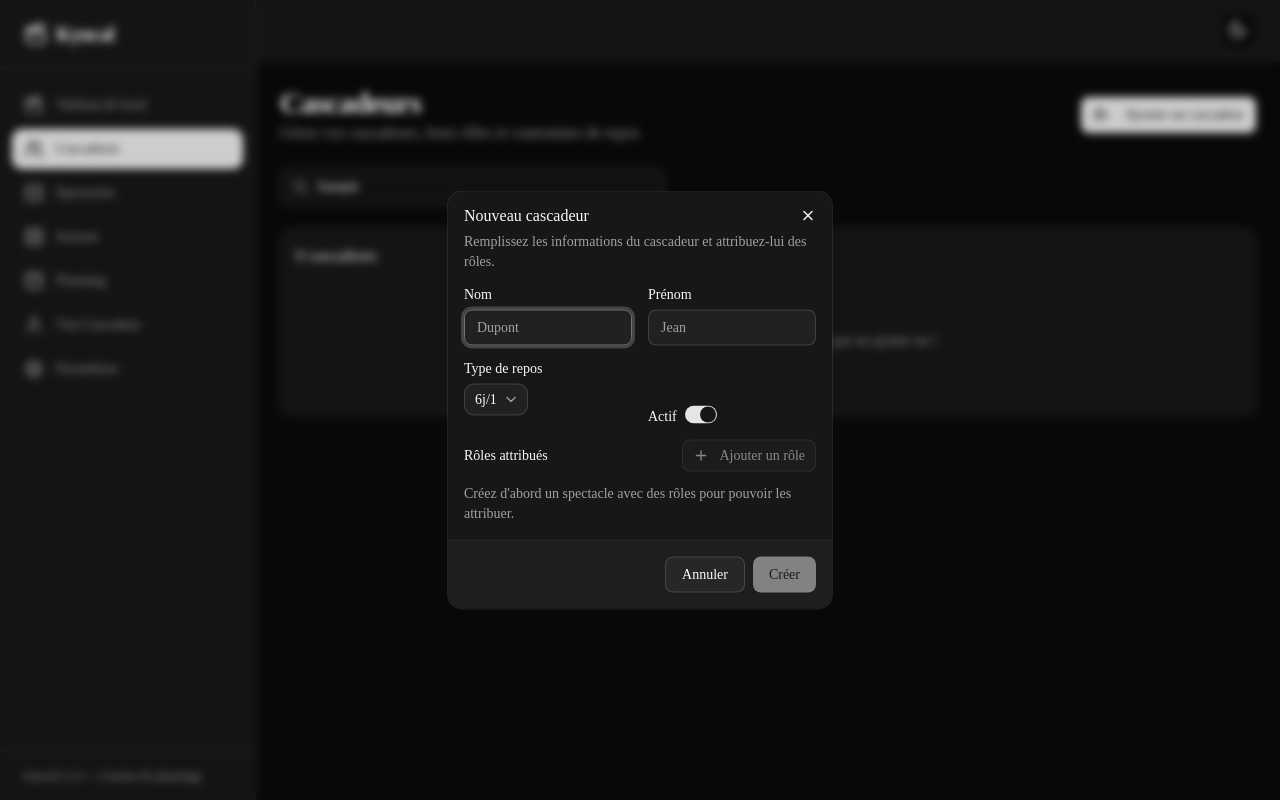
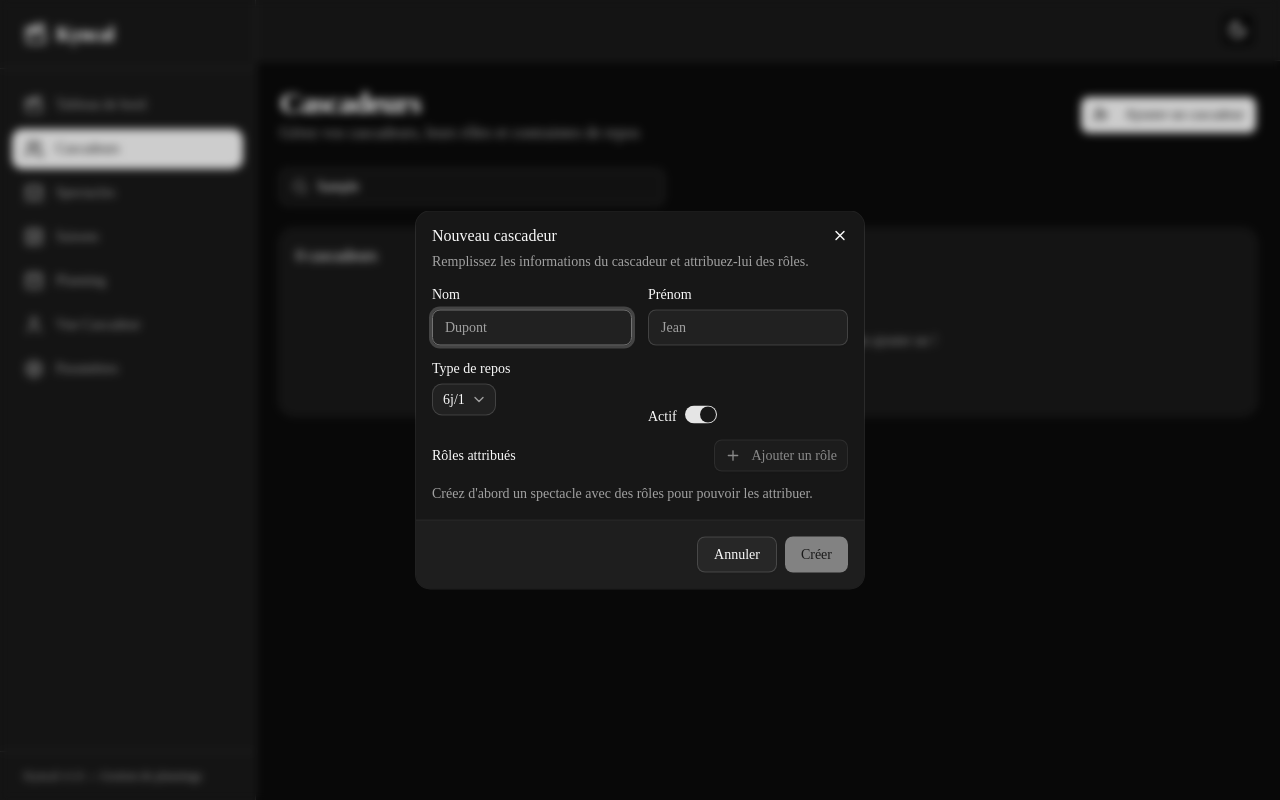
Before and after one commit to Nody-G/kyncal, a Next.js app: page /cascadeurs in a window 1280 px wide. Both pictures are taken after typing "Sample" into the empty fields and a click on the button "Ajouter un cascadeur". Built offline with nearby package versions, Linux system fonts and the light colour scheme.

Commit message:
fix: sm:max-w-md par défaut pour DialogContent, évite l'ombre de l'ancienne taille

```diff
--- a/src/components/ui/dialog.tsx
+++ b/src/components/ui/dialog.tsx
@@ -53,7 +53,7 @@
       <DialogPrimitive.Popup
         data-slot="dialog-content"
         className={cn(
-          "fixed top-1/2 left-1/2 z-50 grid w-full max-w-[calc(100%-2rem)] -translate-x-1/2 -translate-y-1/2 gap-4 rounded-xl bg-popover p-4 text-sm text-popover-foreground ring-1 ring-foreground/10 duration-100 outline-none sm:max-w-sm data-open:animate-in data-open:fade-in-0 data-open:zoom-in-95 data-closed:animate-out data-closed:fade-out-0 data-closed:zoom-out-95",
+          "fixed top-1/2 left-1/2 z-50 grid w-full max-w-[calc(100%-2rem)] -translate-x-1/2 -translate-y-1/2 gap-4 rounded-xl bg-popover p-4 text-sm text-popover-foreground ring-1 ring-foreground/10 duration-100 outline-none sm:max-w-md data-open:animate-in data-open:fade-in-0 data-open:zoom-in-95 data-closed:animate-out data-closed:fade-out-0 data-closed:zoom-out-95",
           className
         )}
         {...props}
```
